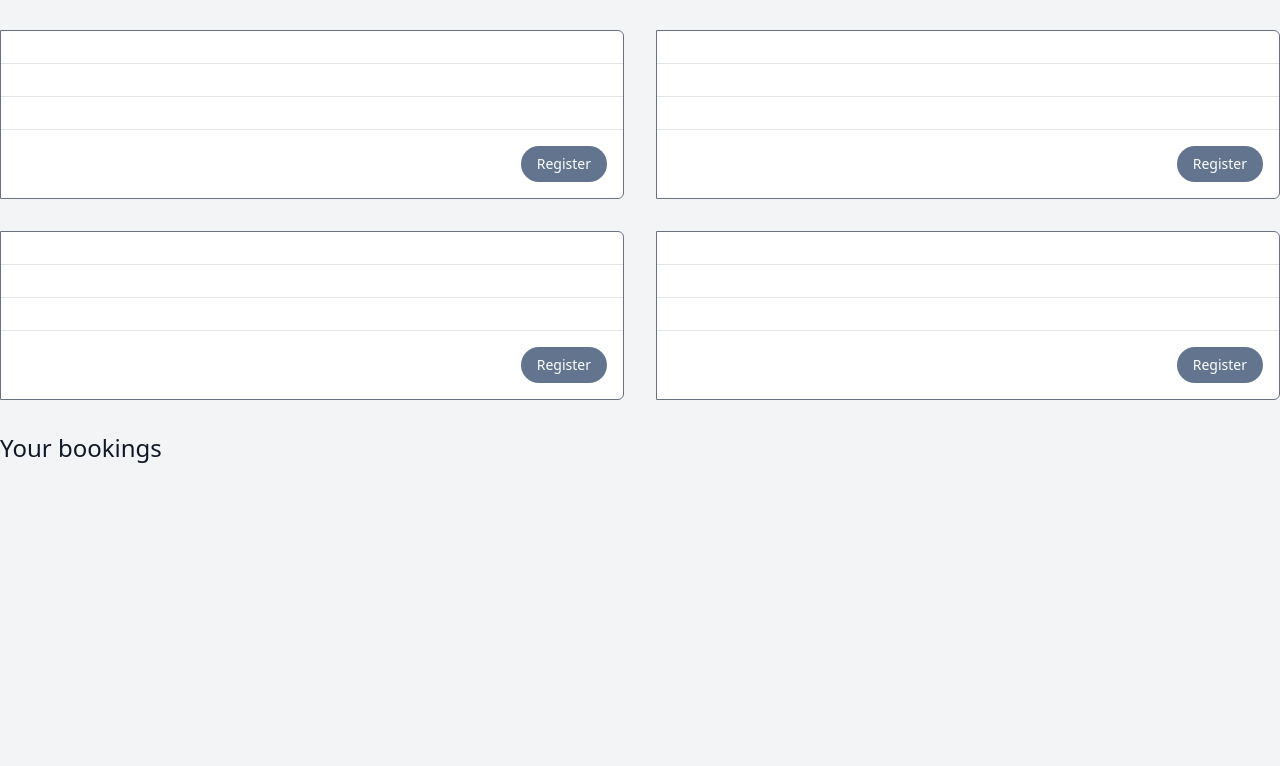
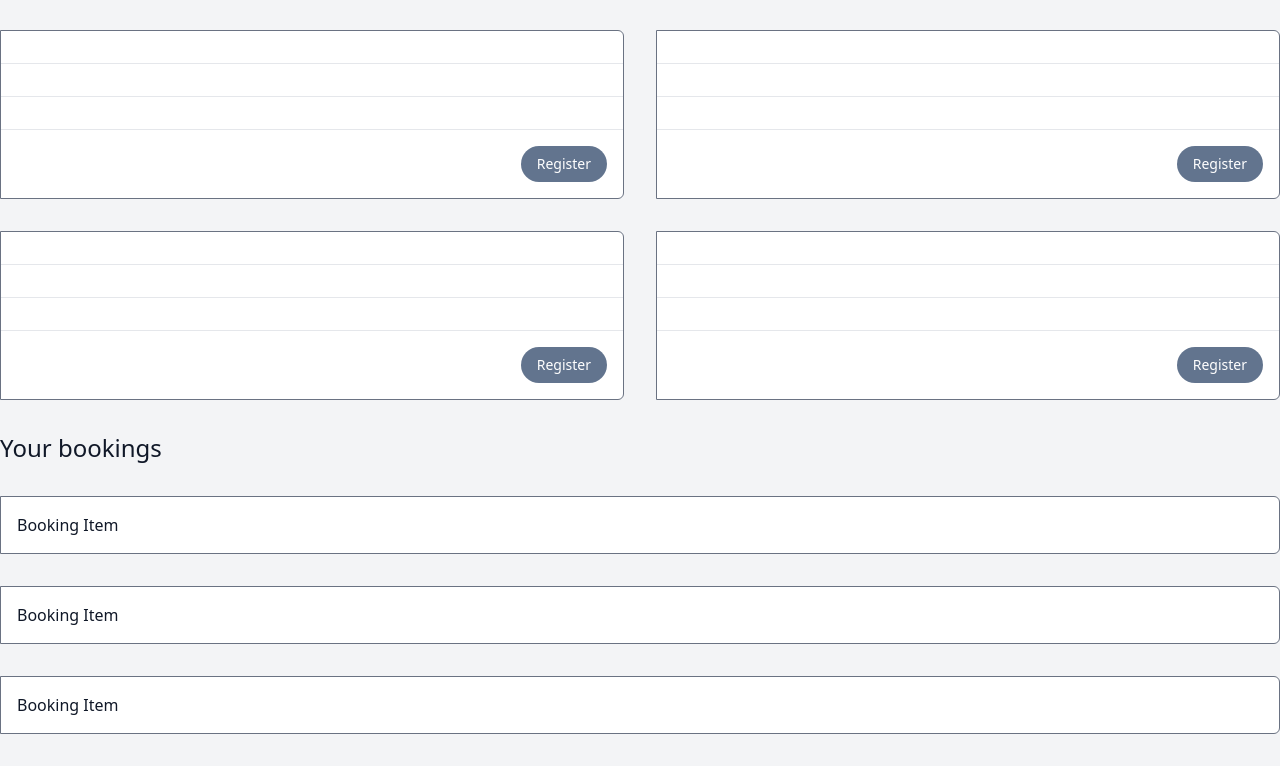
Before and after one commit to Andreeoak/Event-Registration, a Vue app in the folder event-registration/: page / in a window 1280 px wide. Shown: the part 540-1306 px from the top of the page. Before the commit the page ends 1036 px from the top, so only its background shows below. Built offline with nearby package versions, Linux system fonts and the light colour scheme.

Commit message:
New cards templates for booking

```diff
--- a/event-registration/src/App.vue
+++ b/event-registration/src/App.vue
@@ -7,9 +7,13 @@
       <EventCard v-for="i in 8" :key="i" @register="console.log('Registered!')"/>
     </section>
     <h2 class="text-2xl fount-medium">Your bookings</h2>
+    <section class="grid grid-cols-1 gap-8">
+      <BookingItem v-for="i in 3" :key="i" />
+    </section>
   </main>
 </template>
 
 <script setup>
 import EventCard from '@/components/EventsCard.vue';
+import BookingItem from './components/BookingItem.vue';
 </script>
--- /dev/null
+++ b/event-registration/src/components/BookingItem.vue
@@ -0,0 +1,14 @@
+
+<template>
+  <RoundedCard>
+    <div class="p-4">
+      Booking Item
+    </div>
+  </RoundedCard>
+</template>
+
+
+<script setup>
+import RoundedCard from '@/components/RoundedCard.vue';
+
+</script>
--- a/event-registration/src/components/EventsCard.vue
+++ b/event-registration/src/components/EventsCard.vue
@@ -1,6 +1,6 @@
 <template>
 
-<div class="border border-gray-500 bg-white rounded-r-md">
+<RoundedCard>
   <h3 class="p-4 font-medium text-xl border-b border-gray-200">{{title}}</h3>
   <p class="p-4 font-medium text-xl border-b border-gray-200">{{when}}</p>
   <p class="p-4 font-medium text-xl border-b border-gray-200">{{description}}</p>
@@ -10,12 +10,13 @@
       Register
     </RoundButton>
   </section>
-</div>
+</RoundedCard>
 
 </template>
 
 <script setup>
 import RoundButton from '@/components/RoundButton.vue';
+import RoundedCard from '@/components/RoundedCard.vue';
 // This is a simple component to display event details.
 defineProps({
   title: String,
--- /dev/null
+++ b/event-registration/src/components/RoundedCard.vue
@@ -0,0 +1,5 @@
+<template>
+<div class="border border-gray-500 bg-white rounded-r-md">
+  <slot></slot>
+</div>
+</template>
```
